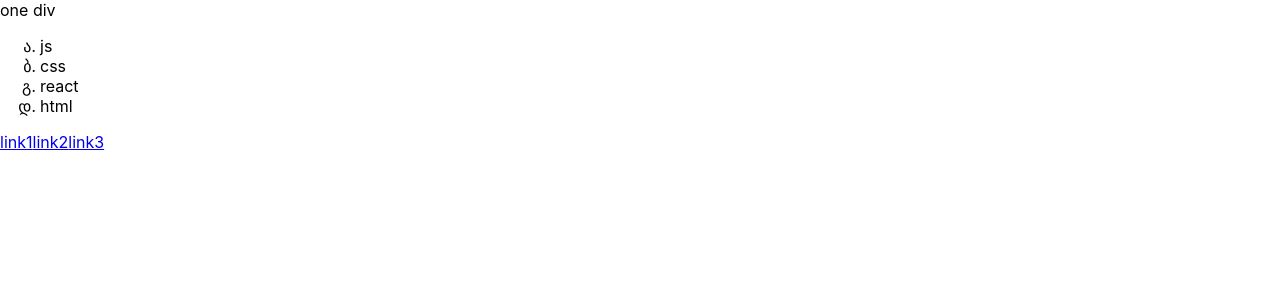
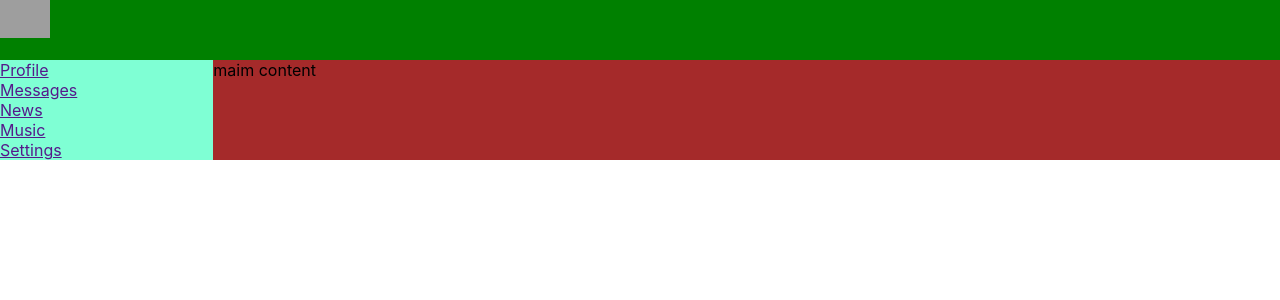
Before and after one commit to vantrey/socialNetwork, a React (Create React App) app: page / in a window 1280 px wide. Shown: the top 300 px of the page. Built offline with nearby package versions, Linux system fonts and the light colour scheme; grey boxes are pictures that could not be loaded.

Commit message:
soc net start

```diff
--- a/src/App.css
+++ b/src/App.css
@@ -1,3 +1,26 @@
-ul li {
-  list-style-type: georgian;
+.app-wrapper {
+    display: grid;
+    grid-template-areas:
+    "h h"
+    "n c";
+
+    grid-template-rows: 60px 1fr;
+    grid-template-columns: 2fr 10fr;
+    /*grid-gap: 10px;*/
 }
+
+.header{
+    grid-area: h;
+    background-color: green;
+}
+.header img{
+    width: 50px;
+}
+.nav {
+grid-area: n;
+    background-color: aquamarine;
+}
+.content {
+grid-area: c;
+    background-color: brown;
+}
--- a/src/App.js
+++ b/src/App.js
@@ -1,13 +1,34 @@
 import React from 'react';
 import './App.css';
-import Technologies from "./Technologies";
-import Header from "./Header";
 
 const App = () => {
     return (
-        <div>
-            <Technologies/>
-            <Header/>
+        <div className='app-wrapper'>
+            <header className='header'>
+                <img src='https://about.canva.com/wp-content/uploads/sites/3/2016/08/logos-1.png'/>
+            </header>
+            <nav className='nav'>
+                <div>
+                    <a href=''>Profile</a>
+                </div>
+                <div>
+                    <a href=''>Messages</a>
+                </div>
+                <div>
+                    <a href=''>News</a>
+                </div>
+                <div>
+                    <a href=''>Music</a>
+                </div>
+                <div>
+                    <a href=''>Settings</a>
+                </div>
+
+
+            </nav>
+            <div className='content'>
+                maim content
+            </div>
         </div>
     );
 }
--- a/src/Header.js
+++ /dev/null
@@ -1,12 +0,0 @@
-import React from "react";
-
-const Header = () => {
-    return (
-        <div>
-            <a href=' '>link1</a>
-            <a href=' '>link2</a>
-            <a href=' '>link3</a>
-        </div>
-    )
-}
-export default Header;
--- a/src/Technologies.js
+++ /dev/null
@@ -1,18 +0,0 @@
-import React from "react";
-
-const Technologies = () => {
-    return (
-        <div>
-            <div>one div</div>
-            <div className='App'>
-                <ul>
-                    <li>js</li>
-                    <li>css</li>
-                    <li>react</li>
-                    <li>html</li>
-                </ul>
-            </div>
-        </div>
-    );
-}
-export default Technologies;
```
